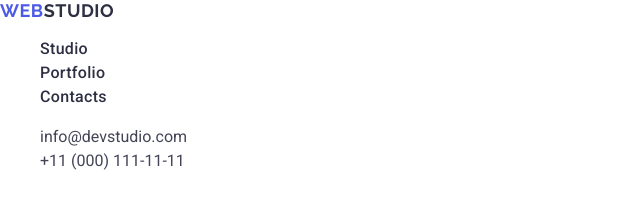
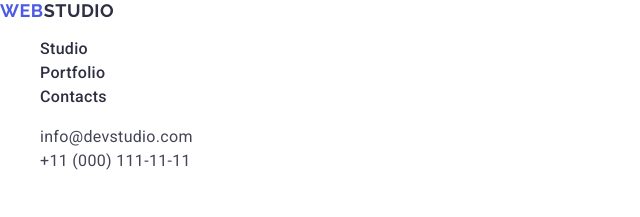
Before and after one commit to HUWTUCH/goit-markup-hw-02, a plain HTML site: page index.html in a window 1280 px wide. Shown: the top 217 px of the page, 0-640 px from the left. Drawn offline with nearby package versions, Linux system fonts and the light colour scheme.

Commit message:
section4

```diff
--- a/css/styles.css
+++ b/css/styles.css
@@ -51,6 +51,7 @@ ul, li, a {
     font-weight: 400;
     line-height: 24px;
     color: rgba(67, 68, 85, 1);
+    letter-spacing: 0.02em;
 }
 
 .contact-email:hover,
--- a/index.html
+++ b/index.html
@@ -18,6 +18,7 @@
 </head>
 <body>
 <header>
+<section>
     <nav>
         <a class="logo-web" href="./index.html">Web<span class="studio">Studio</span></a>
         <ul class="nav-list">
@@ -42,6 +43,7 @@
             </li>
         </ul>
     </address>
+</section>
 </header>
 <main>
     <!-- Header -->
```
